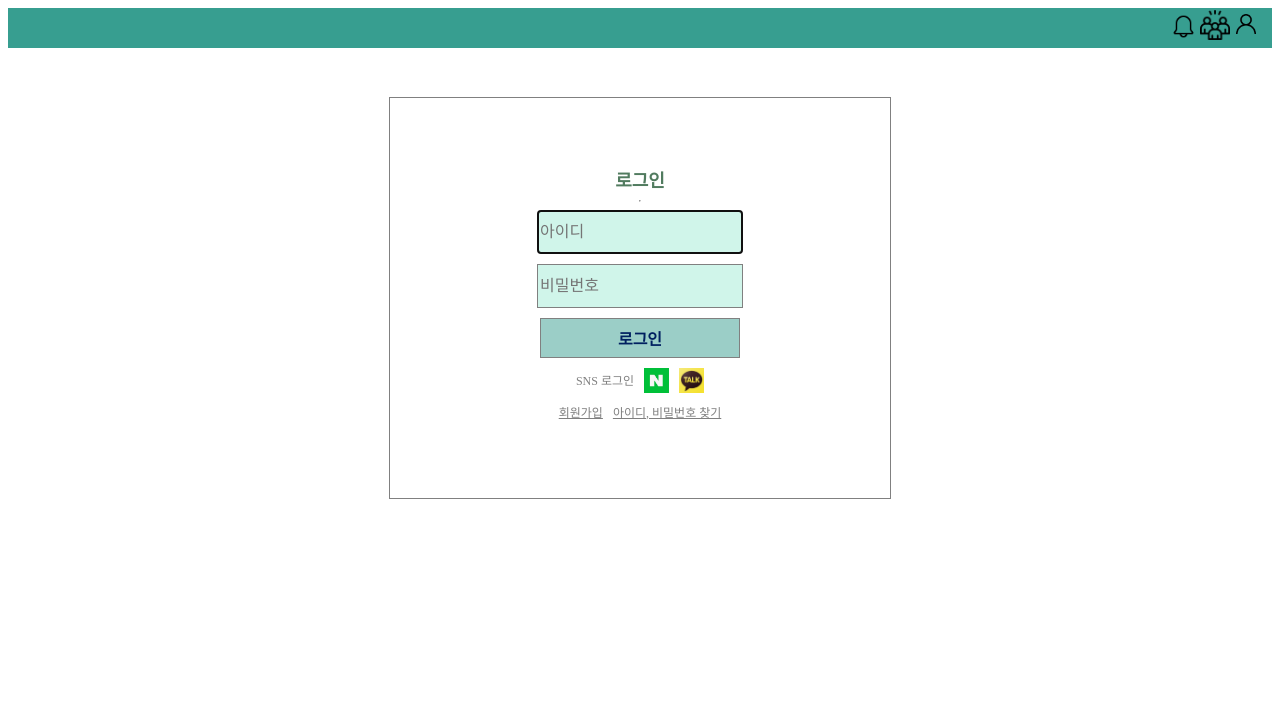
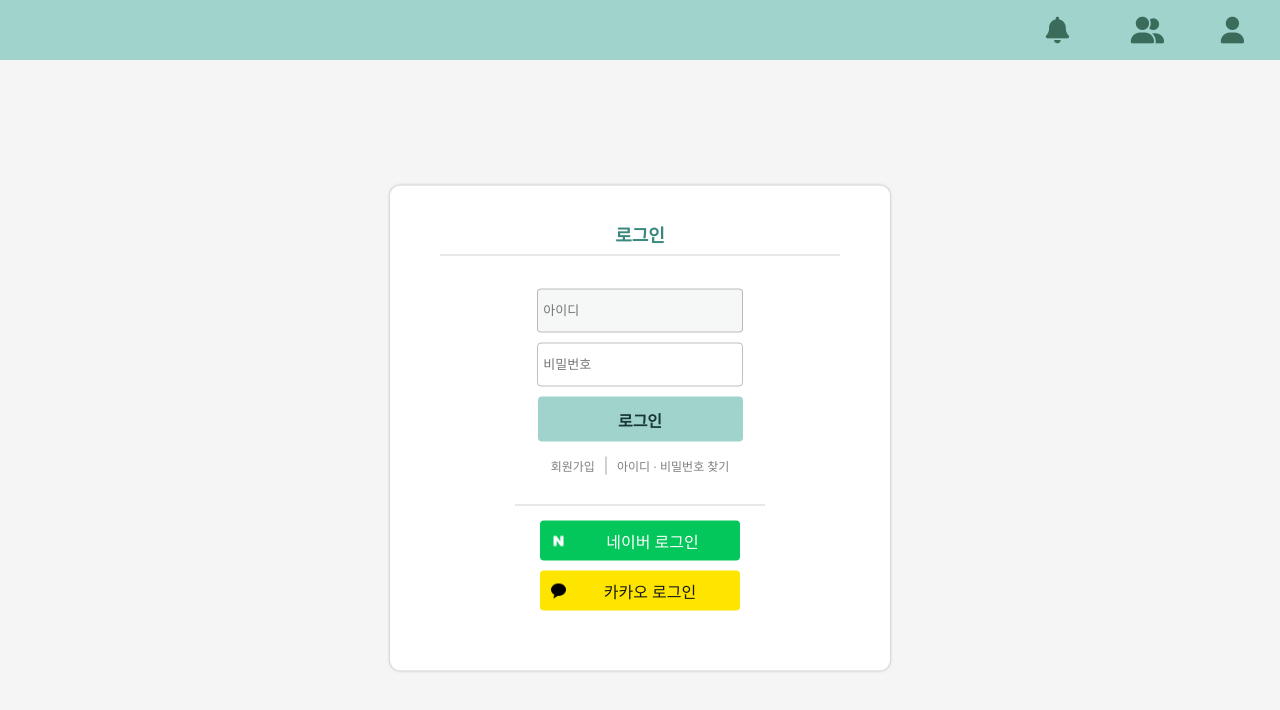
Before and after one commit to SYR120/soft, a plain HTML site: page front/login.html in a window 1280 px wide. Drawn offline with Linux system fonts and the light colour scheme; a web font is replaced by a local one.

Commit message:
로그인, 회원가입 디자인 수정

```diff
--- a/front/css/styles.css
+++ b/front/css/styles.css
@@ -1,50 +1,67 @@
 /*윗줄*/
 .root {
-    background-color: rgb(55,158,144);
-    height: 40px;
+    position: fixed;
+    top: 0;
+    left: 0;
+    right: 0;
+
+    background-color: rgb(159, 211, 204);
+    height: 60px;
+    display:flex;
+    align-items: center;
 }
 
 .right1 {
     position: absolute;
-    right: 70px;
-    margin: 6px;
+    right: 195px;
+    margin: 10px;
+    color: #3a6b5b;
 }
 
 .right2 {
     position: absolute;
-    right: 40px;
-    margin: 2px;
+    right: 100px;
+    margin: 10px;
+    color: #3a6b5b;
 }
 
 .right3 {
     position: absolute;
-    right: 10px;
-    margin: 6px;
+    right: 20px;
+    margin: 10px;
+    color: #3a6b5b;
 }
 
 body {
+    padding-top: 70px;
     position: relative;
+    font-family: 'Pretendard-Regular';
 }
 
 /*홈화면 박스*/
-.box1 {
+.box {
     position: absolute;
     border: 1px solid gray;
-    height: 300px;
-    width: 400px;
-    top: 50%;
+    height: 450px;
+    width: 500px;
+    top: 70%;
     left: 50%;
     transform: translate(-50%, -50%);
     display: flex;
     flex-direction: column;
-    justify-content: center;
+    justify-content: flex-start;
     align-items: center;
+    border-radius: 10px;
+    border: none;
+    box-shadow : 0px 0px 3px rgba(150, 150, 150, 0.8);
+
+    padding-top: 35px;
 }
 
-.middle1 {
+.middle {
     position: relative;
     width: 100%;
-    height: 400px;
+    height: 500px;
 }
 
 /*버튼*/
@@ -68,13 +85,13 @@ body {
 
 /*글꼴 색*/
 .green {
-    color:rgb(81,123,95);
+    color:rgb(58, 136, 126);
     font-size: large;
-    font-weight: 700;
+    font-weight: 800;
 }
 
 .black {
-    color:rgb(0, 0, 0);
+    color:rgb(81,123,95);
     font-size: large;
     font-weight: 700;
 }
@@ -89,14 +106,16 @@ body {
 }
 
 .button_final {
-    background-color:rgb(155,206,199);
-    height:40px;
-    width:200px;
-    color:rgb(0,32,96);
-    border: 1px solid gray;
+    background-color:rgb(159, 211, 204);
+    height:45px;
+    width:205px;
+    color:rgb(25, 54, 52);
+    border: none;
     font-size: medium;
     font-weight: 700;
     margin-bottom: 10px;
+    border-radius: 4px;
+    font-family: 'Pretendard-Regular';
 }
 
 .button_final:active {
@@ -107,3 +126,15 @@ body {
     gap: 10px;
     margin-bottom: 10px;
 }
+
+
+/* 폰트 */
+@font-face {
+    font-family: 'Pretendard-Regular';
+    src: url('https://fastly.jsdelivr.net/gh/Project-Noonnu/noonfonts_2107@1.1/Pretendard-Regular.woff') format('woff');
+    font-weight: 400;
+    font-style: normal;
+}
+
+/* 나눔스퀘어 */
+@import url('https://cdn.rawgit.com/moonspam/NanumSquare/master/nanumsquare.css');
--- a/front/login.html
+++ b/front/login.html
@@ -5,64 +5,132 @@
     <meta name="viewport" content="width=device-width, initial-scale=1.0">
     <title>login</title>
     <link rel="stylesheet" href="css/styles.css">
+    <script src="https://kit.fontawesome.com/289a62abf7.js" crossorigin="anonymous"></script>
     <style>
-        .box2{
-            position: absolute;
-            border: 1px solid gray;
-            height: 400px;
-            width: 500px;
-            top: 50%;
-            left: 50%;
-            transform: translate(-50%, -50%);
-            display: flex;
-            flex-direction: column;
-            justify-content: center;
-            align-items: center;
-        }
-        .middle2 {
-            position: relative;
-            width: 100%;
-            height: 500px;
-        }
         .button_login1 {
-            background-color:rgb(208,245,234);
+            background-color:rgba(255, 255, 255, 0);
             height:40px;
             width:200px;
-            color:rgb(127, 127, 127);
-            border: 1px solid gray;
-            font-size: medium;
+            color:rgb(25, 25, 52);
+            border: 1px solid rgba(0, 0, 0, 0.25);
+            font-size: small;
             font-weight: 300;
             margin-bottom: 10px;
+            border-radius: 4px;
+            font-family: 'Pretendard-Regular';
         }
+        input:focus {
+        outline: none;
+        background-color: rgba(192, 201, 198, 0.15);
+        }
+
+        .button_naver {
+        background-color:rgb(3, 199, 90);
+        height:40px;
+        width:200px;
+        color:rgb(255, 255, 255);
+        border: none;
+        font-size: medium;
+        font-weight: 700;
+        margin-bottom: 10px;
+        border-radius: 4px;
+        font-family: 'Pretendard-Regular';
+        font-weight: 200;
+        display:flex;
+        align-items:center;
+        }
+        .button_naver img {
+            margin-right: auto;
+        }
+        .button_naver span {
+            margin-right: auto;
+        }
+        .button_naver:active {
+            background-color: rgb(16, 170, 63)
+        }
+        .button_kakao {
+        background-color: rgb(254,229,0);
+        height:40px;
+        width:200px;
+        color:rgb(25,25,25);
+        border: none;
+        font-size: medium;
+        font-weight: 700;
+        margin-bottom: 10px;
+        border-radius: 4px;
+        font-family: 'Pretendard-Regular';
+        font-weight: 200;
+        display:flex;
+        align-items:center;
+        }
+        .button_kakao img {
+            margin: 5px;
+            margin-right: auto;
+        }
+        .button_kakao span {
+            margin-right: auto;
+        }
+        .button_kakao:active {
+            background-color: rgb(236, 207, 37)
+        }
+
+        .font1:active {
+            color: rgb(55,158,144)
+        }
+
+
+
 
     </style>
 </head>
-<body>
+<body style="background-color: rgb(245, 245, 245);">
     <div class="root">
-        <img src = "icon_root/bell.png" width = "25", height = "25" class="right1 drag1" onclick="window.location.href='alert_pop.html';"/>
-        <img src = "icon_root/friends.png" width = "30", height = "30" class="right2 drag1" onclick="window.location.href='friend_pop.html';">
-        <img src = "icon_root/user.png" width = "20", height = "20" class="right3 drag1" onclick="window.location.href='mypage_pop.html';">
+        <button style="background-color: rgba(0, 0, 0, 0); border: none;" class="right3 drag1" onclick="window.location.href='mypage_pop.html';">
+            <i class="fa-solid fa-user fa-2x"></i>
+        </button>
+        <button style="background-color: rgba(0, 0, 0, 0); border: none;" class="right2 drag1" onclick="window.location.href='friend_pop.html';">
+            <i class="fa-solid fa-user-group fa-2x"></i>
+        </button>
+        <button style="background-color: rgba(0, 0, 0, 0); border: none;" class="right1 drag1" onclick="window.location.href='alert_pop.html';">
+            <i class="fa-solid fa-bell fa-2x"></i>
+        </button>
     </div>
 
-    <div class="middle2">
-        <div class="box2">
+    <div class="middle">
+        <div class="box" style="background-color: rgb(255, 255, 255);">
+
             <div class="green">로그인</div>
-            <hr style="border: 1 px solid gray;"/>
-            <input class="button_login1" type="text" id="id" placeholder="아이디" autofocus/>
-            <input class="button_login1" type="password" id="password" placeholder="비밀번호"/>
+
+            <hr style="background-color: rgba(163, 163, 163, 0.5);  border: none; height: 1px; width: 80%; margin-bottom: 15px;"/>
+
+            &nbsp;
+
+            <input class="button_login1" type="text" id="id" placeholder=" 아이디" autofocus/>
+            <input class="button_login1" type="password" id="password" placeholder=" 비밀번호" />
 
 
-            <button class="button_final drag1" onclick="login()">로그인</button>
+            <button class="button_final drag1">로그인</button>
 
-            <div class="content_w">
-                <div class="font1" style="margin-top: 3px;">SNS 로그인</div>
+            <!--
+                <div class="content_w">
+                <div class="font1" style="margin-top: 5px;">SNS 로그인</div>
                 <img src="icon_root/naver.png" width="25px" height="25px" class="drag1"/>
                 <img src="icon_root/kakao.png" width="25px" height="25px" class="drag1"/>
+                </div>
+            -->
+
+            <div class="content_w" style="margin-top: 5px;">
+                <div class="font1 drag1" onclick="window.location.href='join.html'; float: right;">회원가입</div>
+                <div style="border: 0.1px solid rgba(163, 163, 163, 0.5);"></div>
+                <div class="font1 drag1" onclick="window.location.href='findid.html';">아이디 · 비밀번호 찾기</div>
             </div>
-            <div class="content_w">
-                <div class="font1 drag1" style="text-decoration: underline;" onclick="window.location.href='join.html';">회원가입</div>
-                <div class="font1 drag1" style="text-decoration: underline;" onclick="window.location.href='findid.html';">아이디, 비밀번호 찾기</div>
-            </div>
+
+
+            <hr style="background-color: rgba(163, 163, 163, 0.5);  border: none; height: 1px; width: 50%; margin-top: 20px; margin-bottom: 15px;"/>
+
+
+            <button class="button_naver drag1"><img src="icon_root/naver_icon.png" width="25px" height="25px"/> <span>네이버 로그인</span> </button>
+            <button class="button_kakao drag1"><img src="icon_root/kakao2.png" width="15px" height="15px"/> <span>카카오 로그인</span> </button>
         </div>
     </div>
 </body>
```
Also changed, not shown: front/join.html (+31 -32 lines), front/icon_root/kakao2.png (added), front/icon_root/naver_icon.png (added).
